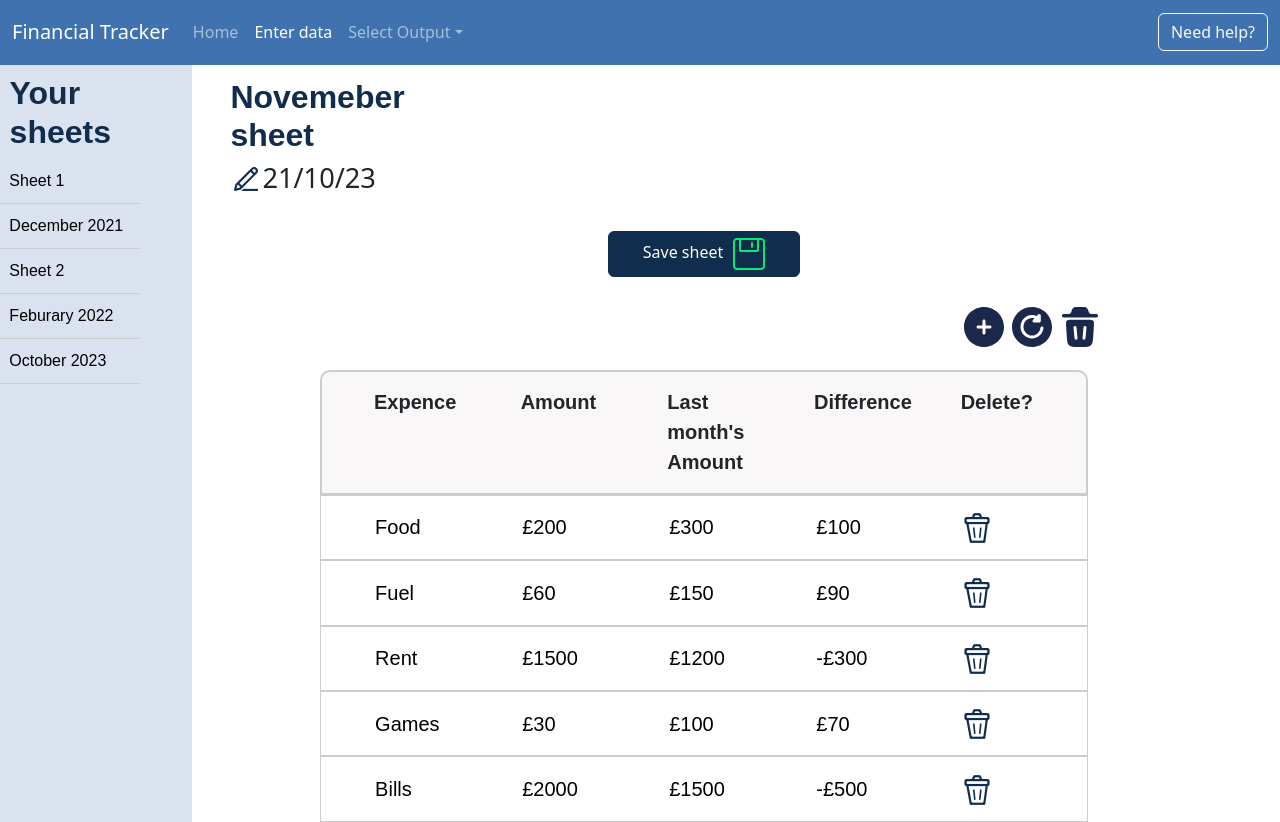
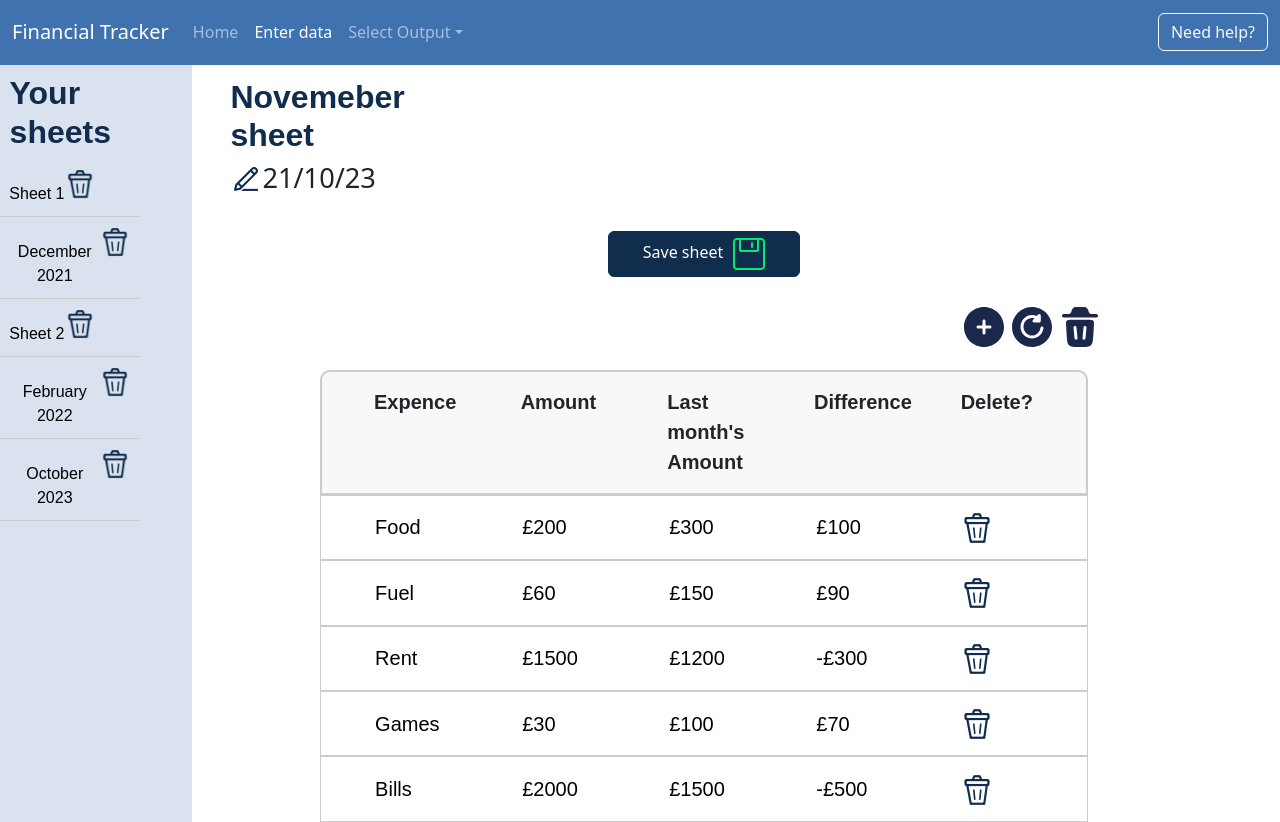
Before and after one commit to Jatinder-Sohal/FinalYearProject-HCI, a React (Create React App) app in the folder finance_tracker/: page /Enter in a window 1280 px wide. Built offline with nearby package versions, Linux system fonts and the light colour scheme.

Commit message:
Rewritting sidebar component so that it now stores all sheets in an array that can be dynamically updated using the hook setSheet - creates a new array without the one being removed.

```diff
--- a/finance_tracker/src/components/Sidebar.jsx
+++ b/finance_tracker/src/components/Sidebar.jsx
@@ -1,22 +1,38 @@
-import React from "react";
-import 'bootstrap/dist/css/bootstrap.min.css';
-import 'bootstrap/dist/js/bootstrap.bundle.min.js';
+import React, { useState } from 'react';
+import binIcon from '../images/Bin.png';
 
-function sidebar(){
+function Sidebar() {
+    const initialSheets = ['Sheet 1', 'December 2021', 'Sheet 2', 'February 2022', 'October 2023'];
+    const [sheets, setSheets] = useState(initialSheets);
+
+    function removeSheet(sheetBeingRemoved) {
+        setSheets(sheets.filter(function(sheet) {
+            return sheet !== sheetBeingRemoved;
+        }));
+    }
+
     return (
         <div className="sidebar">
-        <div className="sidebar-content">
-            <h1 className="sheet-heading">Your sheets</h1>
-            <ul className="sheet-list">
-                <li className="sheet-item">Sheet 1</li>
-                <li className="sheet-item">December 2021</li>
-                <li className="sheet-item">Sheet 2</li>
-                <li className="sheet-item">Feburary 2022</li>
-                <li className="sheet-item">October 2023</li>
-            </ul>
-        </div>
+            <div className="sidebar-content">
+                <h1 className="sheet-heading">Your sheets</h1>
+                <ul className="sheet-list">
+                    {sheets.map(function(sheet, index) {
+                        return (
+                            <li key={index} className="sheet-item">
+                                {sheet}
+                                <img
+                                    src={binIcon}
+                                    alt="Delete sheet in sidebar"
+                                    className="sheet-delete"
+                                    onClick={() => removeSheet(sheet)}
+                                />
+                            </li>
+                        );
+                    })}
+                </ul>
+            </div>
         </div>
     );
 }
 
-export default sidebar;
+export default Sidebar;
--- a/finance_tracker/src/pages/DisplayData.css
+++ b/finance_tracker/src/pages/DisplayData.css
@@ -41,3 +41,9 @@
     padding: 3%;
     border-radius: 10px;
 }
+
+
+.sheet-delete{
+    width: 30px;
+    height: 30px;
+}
```
